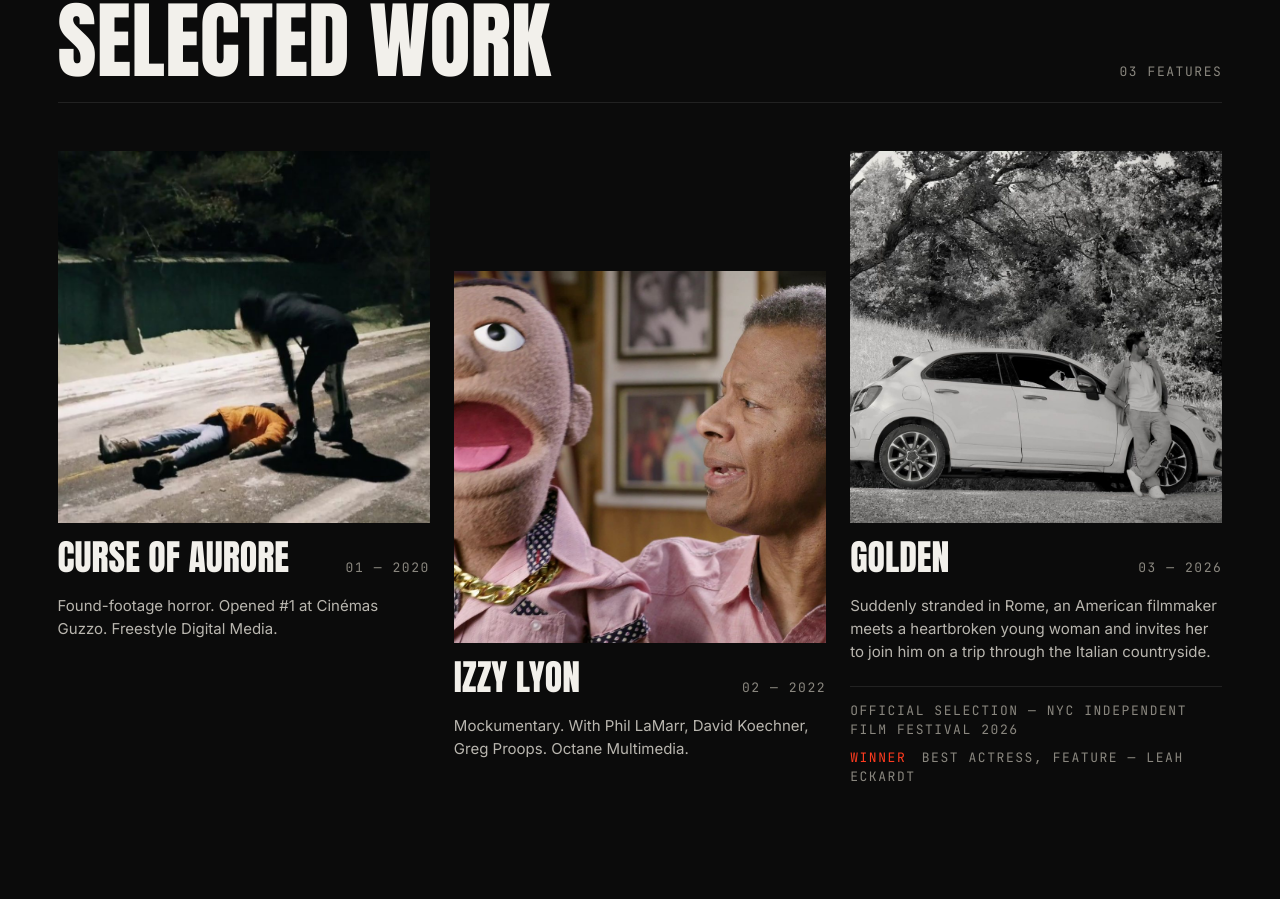
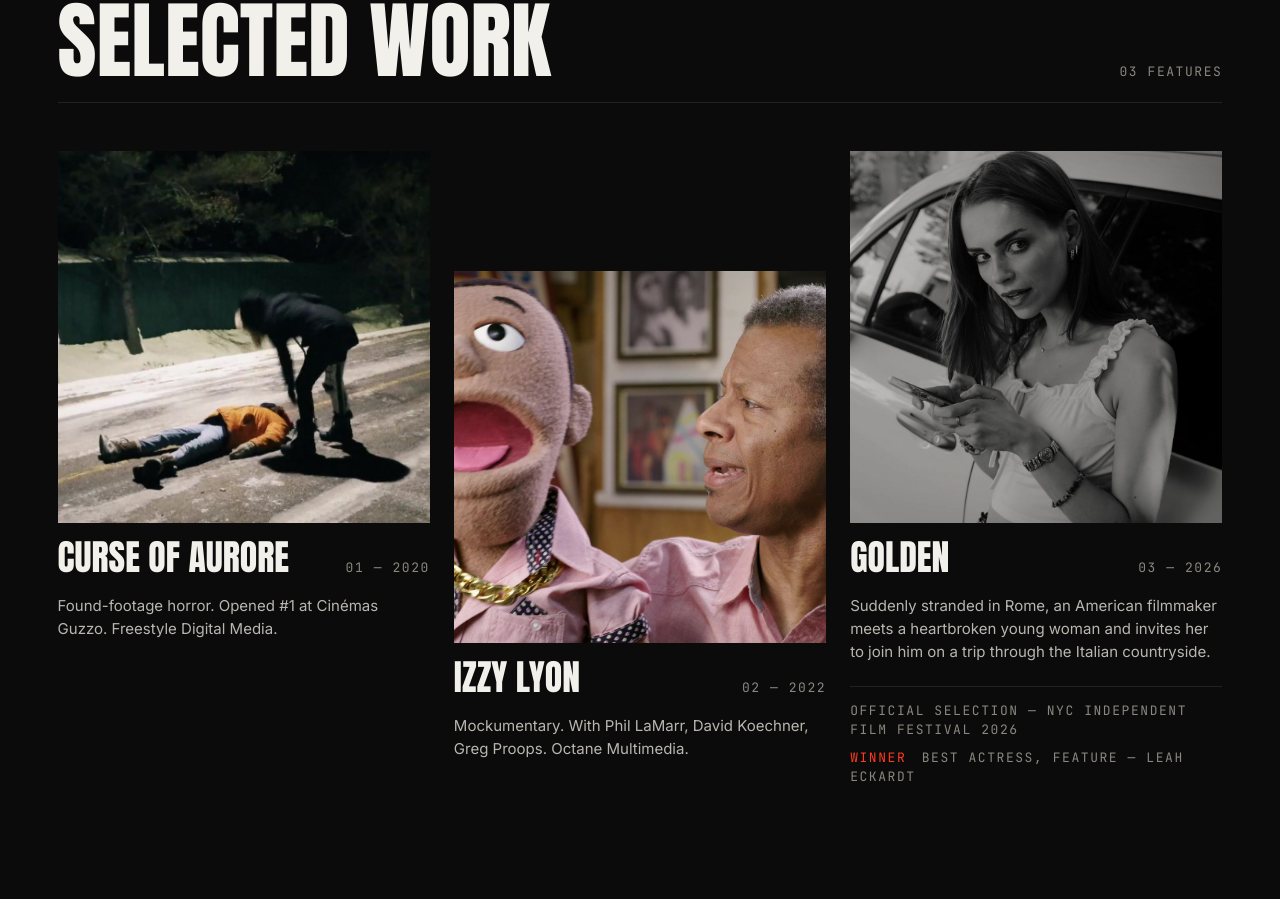
Before and after one commit to numbir9/mehrantorgoley.com, a plain HTML site: page index.html in a window 1280 px wide. Shown: the part 1545-2444 px from the top of the page. Drawn offline with Linux system fonts and the light colour scheme.

Commit message:
Golden card: 4K Leah close-up
Co-Authored-By: Claude Opus 5.5 <noreply@anthropic.com>
Claude-Session: https://claude.ai/code/session_01QxohaKchHtnYZZUWAQcRBD

```diff
--- a/index.html
+++ b/index.html
@@ -75,7 +75,7 @@
         <p>Mockumentary. With Phil LaMarr, David Koechner, Greg Proops. Octane Multimedia.</p>
       </article>
       <article class="card reveal">
-        <div class="frame"><img src="/assets/img/golden-car.jpg" alt="Golden — a man leans on a white car beneath an oak" loading="lazy" style="object-position:75% 50%"></div>
+        <div class="frame"><img src="/assets/img/golden-leah.jpg" alt="Golden — Leah Eckardt glances up from her phone beside a white car" loading="lazy" style="object-position:94% 50%"></div>
         <div class="row"><h3 class="ttl display" style="margin:0">Golden</h3><span class="mono">03 — 2026</span></div>
         <p>Suddenly stranded in Rome, an American filmmaker meets a heartbroken young woman and invites her to join him on a trip through the Italian countryside.</p>
         <ul class="laurels mono">
```
Also changed, not shown: assets/img/golden-car.jpg (deleted), assets/img/golden-leah.jpg (added).
